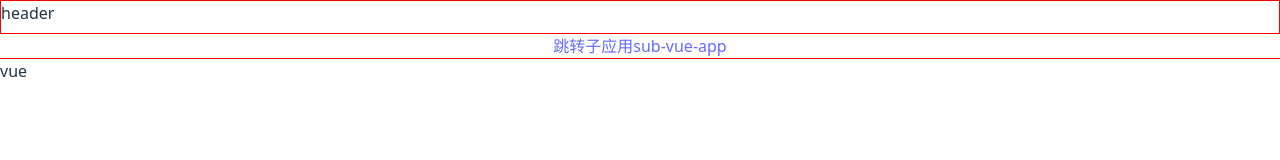
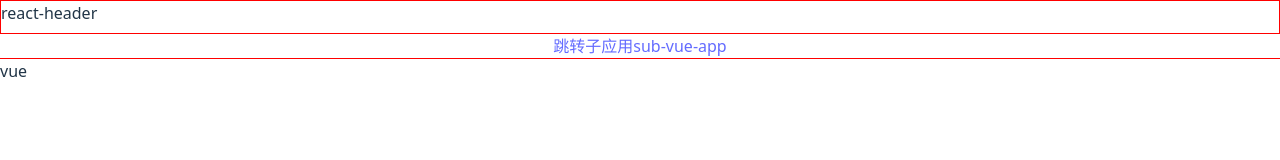
Before and after one commit to wangliuyong/main-react-app, a React (Vite) app: page / in a window 1280 px wide. Shown: the top 160 px of the page. Built offline with nearby package versions, Linux system fonts and the light colour scheme; what qiankun would draw is missing.

Commit message:
更新头部标题为'react-header'

```diff
--- a/src/App.tsx
+++ b/src/App.tsx
@@ -7,7 +7,7 @@
 
   return (
     <>
-      <div className="header">header</div>
+      <div className="header">react-header</div>
       <div className="content">
         <a href="/sub-vue-app" target="">
           {" "}
```
